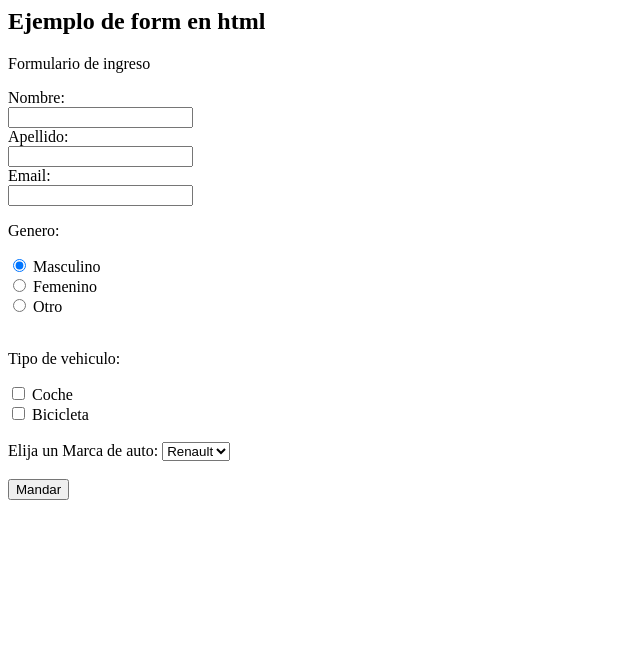
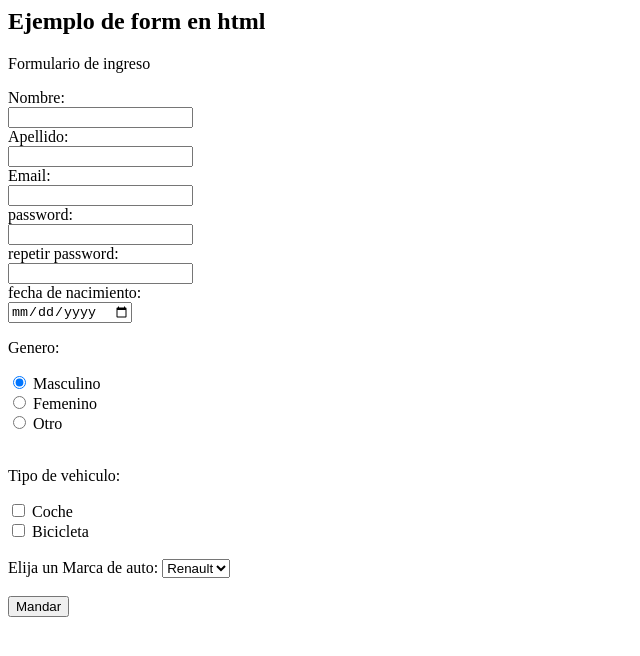
Before and after one commit to cubawins/cubat1, a plain HTML site: page index.html in a window 1280 px wide. Shown: the whole page, without its empty margins (0-640 px from the left). Drawn offline with Linux system fonts and the light colour scheme; a script that the page names is missing.

Commit message:
Update index.html
con to

```diff
--- a/index.html
+++ b/index.html
@@ -1,6 +1,7 @@
 <html>
 <head>
     <script src="scripts.js"></script>
+    <meta charset="UTF-8">
 </head>
 
 <body>
@@ -21,6 +22,16 @@
 
 <label for="email">Email: </label><br>
 <input type="email" id="email"  name="email"><br>
+
+<label for="password">password: </label><br>
+<input type="password" id="password"  name="password"><br>
+
+<label for="repass">repetir password: </label><br>
+<input type="password" id="repass"  name="repass"><br>
+
+<label for="fecha">fecha de nacimiento: </label><br>
+<input type="date" id="fecha"  name="fecha"><br>
+
 
 <p>Genero: </p>
 
```
